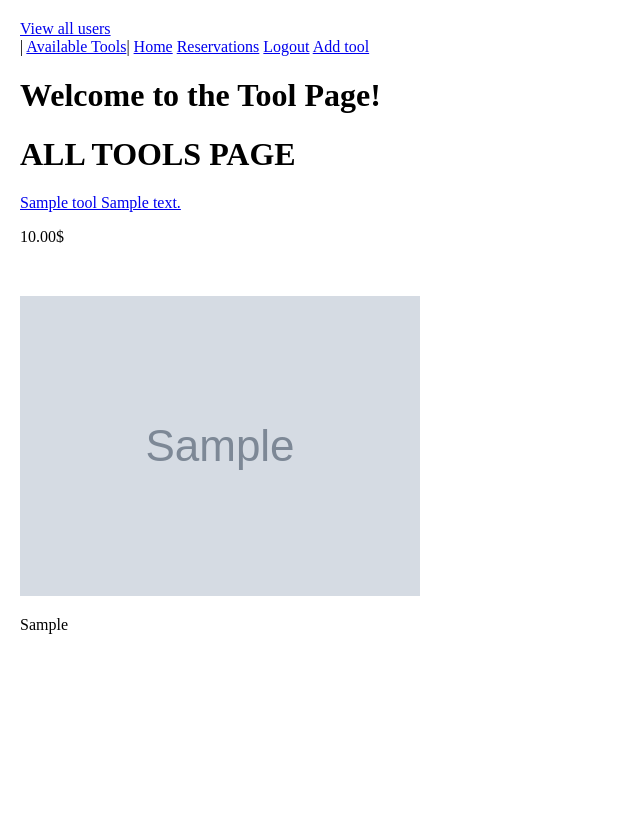
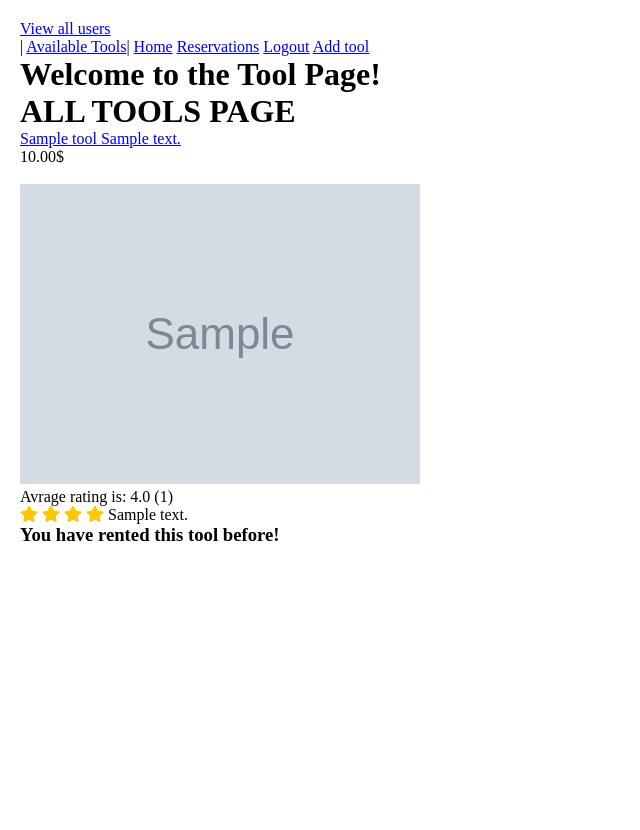
Before and after one commit to BdoAni/NearME, a Flask app: page /tools in a window 1280 px wide. Shown: the whole page, without its empty margins (0-640 px from the left). Run offline with Flask 2, Linux system fonts and the light colour scheme; the visitor is signed in with stand-in values (Sample User, id 1); tables that the repository leaves empty hold one stand-in row (values such as "Sample post"); grey boxes marked "Sample" are stand-in pictures; some libraries are stand-ins or nearby versions.

Commit message:
Commiting star  rview for tool and Avg review for tool

```diff
--- a/model.py
+++ b/model.py
@@ -1,5 +1,6 @@
 from flask_sqlalchemy import SQLAlchemy
 from datetime import datetime
+import math
 
 
 db = SQLAlchemy()
@@ -96,9 +97,57 @@ class Tool(db.Model):
 
         return self.query.get(tool_id)
 
+
+    @classmethod
+    def get_review_by_tool(self, tool_id):
+        """this is getting reviews for tool by one user """
+        tool=self.get_by_id(tool_id)
+        reviews=tool.reviews
+        # num_five_star_ratings=db.session.query((reviews)).filter(Review.rating==5).count()
+        # # print(f'********************* PRINTING TOOL 5 STAR rating { num_five_star_ratings}')
+        # num_four_star_ratings=db.session.query((reviews)).filter(reviews.rating==4).count()
+        # # print(f'********************* PRINTING TOOL 4 STAR rating { num_four_star_ratings}')
+        # num_three_star_ratings=db.session.query((reviews)).filter(reviews.rating==3).count()
+        # # print(f'********************* PRINTING TOOL 3 STARs rating { num_three_star_ratings}')
+        # num_two_star_ratings=db.session.query((reviews)).filter(reviews.rating==2).count()
+        # num_one_star_ratings=db.session.query((reviews)).filter(reviews.rating==1).count()
+        # # print(f'********************* PRINTING TOOL 2 STARs rating { num_two_star_ratings}')
+        # # print(f'********************* PRINTING TOOL 1 STARs rating { num_one_star_ratings}')
+        # five_star=(5 * num_five_star_ratings)
+        # four_star=(4 * num_four_star_ratings )
+        # three_star=(3 * num_three_star_ratings)
+        # two_star=(2 * num_two_star_ratings)
+        # rating_stars=math.ceil((
+        #     five_star + four_star +
+        #     three_star + two_star +
+        #     num_one_star_ratings)/(num_five_star_ratings +
+        #                             num_four_star_ratings +
+        #                             num_three_star_ratings +
+        #                             num_two_star_ratings +
+        #                             num_one_star_ratings))
+        # review_by_user= reviews.query.filter_by(user_id == user_id).first()
+        return (reviews)
+
+
+
+    def get_avg_review_of_tool(self):
+
+        star_sum=0
+        star_avg=None
+        for review in self.reviews:
+            star_sum += review.rating
+        if len(self.reviews) > 0:
+            # print(f'*************** THIS IS STAR SUM BEFORE { self.tool_name} ------>>{star_sum}')
+            star_avg=star_sum/len(self.reviews)
+        else:
+            star_avg=0
+        # print(f'*************** THIS IS STAR SUM FOR { self.tool_name} ------>>{star_avg}')
+
+        return star_avg
+
 class Reservation(db.Model):
     """A tool reservations."""
-#  do i need to ad a name for my user to the reservation table?
+#  do i need to ad a name for my user to the reservation table?=
     __tablename__ = "reservations"
 
     reservation_id = db.Column(db.Integer, autoincrement=True, primary_key=True)
@@ -141,11 +190,18 @@ class Reservation(db.Model):
         """Return all reservations."""
 
         return self.query.all()
+
     @classmethod
     def get_by_id(self, reservation_id):
         """Return a reservation by primary key."""
 
         return self.query.get(reservation_id)
+
+    @classmethod
+    def get_reserved_days(self, reservation_id, user_id, start_day, end_day):
+        """Return a reservation by primary key."""
+
+        return self.query.get(reservation_id, user_id, start_day, end_day )
 
 class Review(db.Model):
     """A tool reviews."""
@@ -185,6 +241,7 @@ class Review(db.Model):
         """ Update a rating given rating_id and the updated rating. """
         rating = self.query.get(review_id)
         rating.rating =new_rating
+
 
 class Media(db.Model):
     """A media for reviews."""
--- a/server.py
+++ b/server.py
@@ -1,5 +1,6 @@
 """Server for tool lental app."""
 
+import functools
 from flask import Flask, render_template, request, flash, session, redirect, url_for, jsonify
 import json
 import math
@@ -154,21 +155,72 @@ def all_tools():
     """View all tools."""
 
     tools= Tool.all_tools()
+    for tool in tools:
+        Tool.get_review_by_tool(tool.tool_id)
 
-    return render_template("all_tools.html", tools=tools)
+    num_five_star_ratings=db.session.query((Review.rating)).filter(Review.rating==5).count()
+    # print(f'********************* PRINTING TOOL 5 STAR rating { num_five_star_ratings}')
+    num_four_star_ratings=db.session.query((Review.rating)).filter(Review.rating==4).count()
+    # print(f'********************* PRINTING TOOL 4 STAR rating { num_four_star_ratings}')
+    num_three_star_ratings=db.session.query((Review.rating)).filter(Review.rating==3).count()
+    # print(f'********************* PRINTING TOOL 3 STARs rating { num_three_star_ratings}')
+    num_two_star_ratings=db.session.query((Review.rating)).filter(Review.rating==2).count()
+    num_one_star_ratings=db.session.query((Review.rating)).filter(Review.rating==1).count()
+
+    five_star=(5 * num_five_star_ratings)
+    four_star=(4 * num_four_star_ratings )
+    three_star=(3 * num_three_star_ratings)
+    two_star=(2 * num_two_star_ratings)
+    rating_stars=((
+        five_star + four_star +
+        three_star + two_star +
+        num_one_star_ratings)/(num_five_star_ratings +
+                                  num_four_star_ratings +
+                                  num_three_star_ratings +
+                                  num_two_star_ratings +
+                                  num_one_star_ratings))
+    # print(f'********************* PRINTING RATING STARs { rating_stars}')
+    # if rating_stars==5:
+    # print (f"this ****************** {tool.tool_name} has been rated: { rating_stars} ")
+    star_avg=Tool.get_avg_review_of_tool(tool)
+
+    return render_template("all_tools.html", tools=tools, rating_stars=rating_stars, star_avg=star_avg)
 
 # ///////////////////////////////////// tool detail //////////////////////////////////////
 @app.route("/tools/<tool_id>")
 def show_detail_tool(tool_id):
     """Show details on a particular tool."""
-
+    # getting user_id from the session
+    user_id=session["user_id"]
     tool=Tool.get_by_id(tool_id)
-
-
+    # print(f'********************* PRINTING TOOL {tool}')
+    reviews=Tool.get_review_by_tool(tool_id)
+    num_five_star_ratings=db.session.query((Review.rating)).filter(Review.rating==5).count()
+    # print(f'********************* PRINTING TOOL 5 STAR rating { num_five_star_ratings}')
+    num_four_star_ratings=db.session.query((Review.rating)).filter(Review.rating==4).count()
+    # print(f'********************* PRINTING TOOL 4 STAR rating { num_four_star_ratings}')
+    num_three_star_ratings=db.session.query((Review.rating)).filter(Review.rating==3).count()
+    # print(f'********************* PRINTING TOOL 3 STARs rating { num_three_star_ratings}')
+    num_two_star_ratings=db.session.query((Review.rating)).filter(Review.rating==2).count()
+    num_one_star_ratings=db.session.query((Review.rating)).filter(Review.rating==1).count()
+    # print(f'********************* PRINTING TOOL 2 STARs rating { num_two_star_ratings}')
+    # print(f'********************* PRINTING TOOL 1 STARs rating { num_one_star_ratings}')
+    five_star=(5 * num_five_star_ratings)
+    four_star=(4 * num_four_star_ratings )
+    three_star=(3 * num_three_star_ratings)
+    two_star=(2 * num_two_star_ratings)
+    rating_stars=((
+        five_star + four_star +
+        three_star + two_star +
+        num_one_star_ratings)/(num_five_star_ratings +
+                                  num_four_star_ratings +
+                                  num_three_star_ratings +
+                                  num_two_star_ratings +
+                                  num_one_star_ratings))
     return render_template("tool_details.html", tool=tool)
 
 
-# ///////////////////////////// Review for the tool ///////////////////////////
+# ///////////////////////////// Review for the tool POST ///////////////////////////
 @app.route("/tools/<tool_id>/review", methods=["POST"])
 def create_review(tool_id):
     """Create a new rating for the tool."""
@@ -193,6 +245,8 @@ def create_review(tool_id):
         rating = Review.create(user_id, tool_id,  name, int(rating_score), comment )
         db.session.add(rating)
         db.session.commit()
+
+        # days= Reservation.query.filter()
 
         flash(f"You rated this tool-{rating_score} out of 5.")
 
@@ -374,7 +428,7 @@ def reservation_tools():
     user_id=session["user_id"]
     user=User.get_by_id(user_id)
 
-    reservations = Reservation.all_reservations()
+    # reservations = Reservation.all_reservations()
 
 
     return render_template( 'reservation.html',  user=user, reservations=user.reservations)
@@ -382,7 +436,7 @@ def reservation_tools():
 
 
 
-# ///////////////////////////////////////// STRIPE \\\\\\\\\\\\\\\\\\\\\\\\\\\\\\\\\\\\\\\\
+# /////////////////////////////////////////---> STRIPE <--- \\\\\\\\\\\\\\\\\\\\\\\\\\\\\\\\\\\\\\\\
 
 # ////////////////////////////////////////////// Publishable key ///////////////////
 @app.route('/config')
@@ -415,6 +469,7 @@ def payments_forms():
     # reservation = Reservation.all_reservations()
 
     return redirect('/success')
+
 # //////////////////////////////////////////////////////////////////////////
 @app.route("/success")
 def success_forms():
@@ -423,7 +478,7 @@ def success_forms():
         return redirect("/")
     user_id=session["user_id"]
     user=User.get_by_id(user_id)
-    # reservations = Reservation.all_reservations()
+
     addresses=[]
     for reservation in user.reservations:
         addresses.append(reservation.tool.user.address)
--- /dev/null
+++ b/static/css/review.css
@@ -0,0 +1,49 @@
+*{
+    margin: 0;
+    padding: 0;
+}
+.rate {
+    float: left;
+    height: 46px;
+    padding: 0 10px;
+}
+.rate:not(:checked) > input {
+    position:absolute;
+    top:-9999px;
+}
+.rate:not(:checked) > label {
+    float:right;
+    width:1em;
+    overflow:hidden;
+    white-space:nowrap;
+    cursor:pointer;
+    font-size:30px;
+    color:#ccc;
+}
+.rate:not(:checked) > label:before {
+    content: '★ ';
+}
+.rate > input:checked ~ label {
+    color: #ffc700;
+}
+.rate:not(:checked) > label:hover,
+.rate:not(:checked) > label:hover ~ label {
+    color: #deb217;
+}
+.rate > input:checked + label:hover,
+.rate > input:checked + label:hover ~ label,
+.rate > input:checked ~ label:hover,
+.rate > input:checked ~ label:hover ~ label,
+.rate > label:hover ~ input:checked ~ label {
+    color: #c59b08;
+}
+
+.rate_full_stars > input:checked ~ label {
+    color: #ffc700;
+}
+.fa-star{
+    color: #ffc700;
+}
+.reviews li{
+    list-style: none;
+}
--- a/templates/all_tools.html
+++ b/templates/all_tools.html
@@ -1,5 +1,7 @@
 {% extends 'base.html' %}
 {% block title %}NearME all tools page{% endblock %}
+
+
 {% block body %}
 <h1>Welcome to the Tool Page!</h1>
 {% for tool in tools %}
@@ -10,15 +12,47 @@
         {{tool.tool_name}} {{tool.description}} </a>
     <p>{{tool.price}}$</p><br>
     <p><img src="{{tool.tool_image }}"></p>
-        {% for review in tool.reviews  %}
-    <div>
-            <p>{{review.user.first_name }}</p>
+    <div class="reviews">
+       <p> Avrage rating is: {{tool.get_avg_review_of_tool()}} ({{tool.reviews|length}})</p>
+
+
+    <ul>
+    {% for review in tool.reviews %}
+        <li>
+            {% for i in range(review.rating) %}
+                <i class="fa fa-star"></i>
+            {% endfor %}
+            {% if review.comment != None %}
+               {{ review.comment }}
+            {% endif %}
+        </li>
+    {% endfor %}
+    </ul>
+
+
+
+
+
+       <!-- <div class="rate">
+       {% if tool.get_avg_review_of_tool() == 4.5  or tool.get_avg_review_of_tool() == 5 %}
+
+
+        {% endif %}
+    </div> -->
+
     </div>
-    {% endfor %}
 </div>
 {% if session.get('user_id') != tool.user_id %}
 <a href="/tools/{{tool.tool_id}}"> Reserve A tool</a>
 {% endif %}
+{% for reservation in tool.reservations %}
+    {% if session.get('user_id') == reservation.user.user_id  %}
+        <div>
+            <h3>You have rented this tool before!</h3>
+        </div>
+    {% endif %}
+{% endfor%}
 {% endfor %}
+<link rel="stylesheet" href="/static/css/review.css">
 
 {% endblock %}
--- a/templates/base.html
+++ b/templates/base.html
@@ -13,7 +13,7 @@
     <script src="https://unpkg.com/react-dom@16/umd/react-dom.development.js" crossorigin></script>
     <link rel="stylesheet" type="text/css" href="/static/css/style.css" />
     <script src="https://polyfill.io/v3/polyfill.min.js?features=default"></script>
-
+    <link rel="stylesheet" href="https://cdnjs.cloudflare.com/ajax/libs/font-awesome/5.15.3/css/all.min.css" />
     {% block head %}{% endblock %}
 </head>
 
@@ -43,6 +43,7 @@
     {% endblock %}
 
     <script src="/static/js/delete.js"></script>
+    <link rel="stylesheet" href="/static/css/review.css">
     <!-- <script src="/static/js/search.js"></script> -->
     <!-- <script src="/static/js/googleMapLocation.js"></script> -->
 
```
Also changed, not shown: static/css/review_star.css (added, +94 -0 lines), static/js/tool_sharce.js (+71 -13 lines), templates/tool_details.html (+38 -17 lines).
